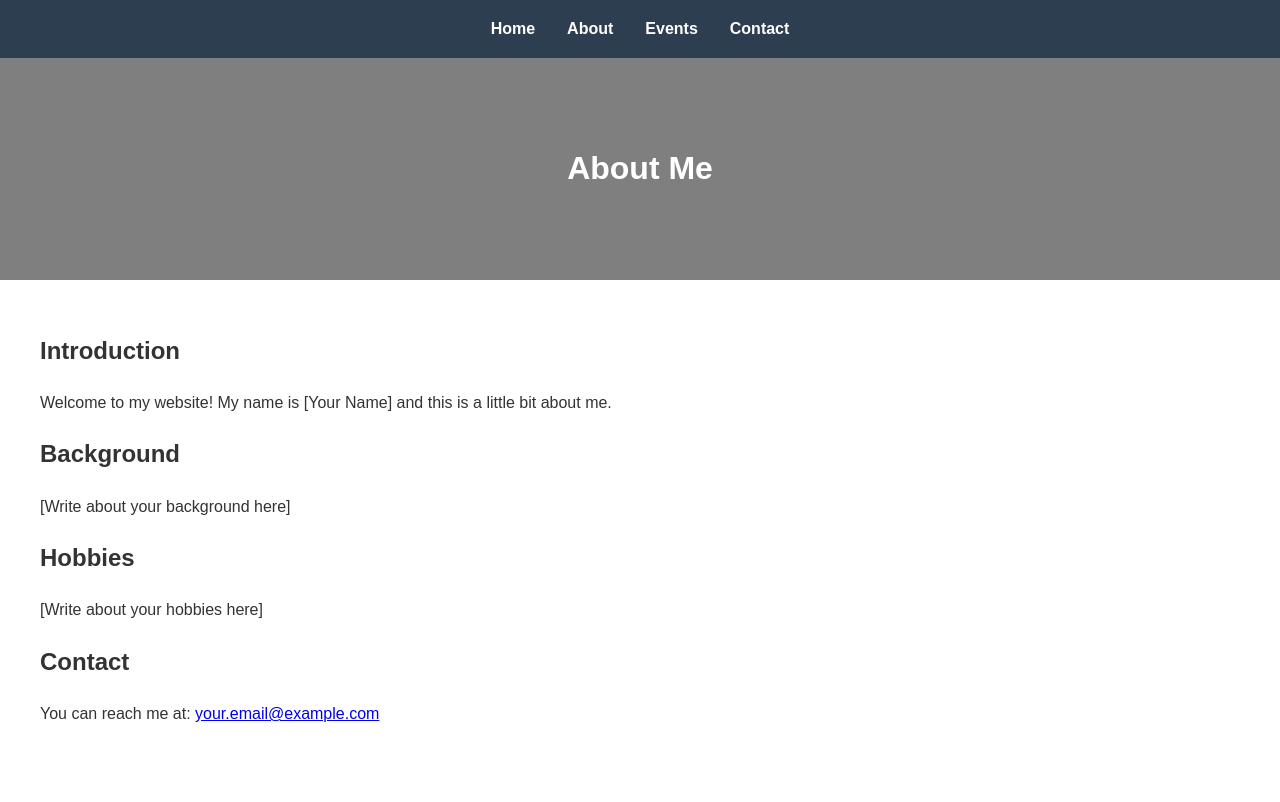
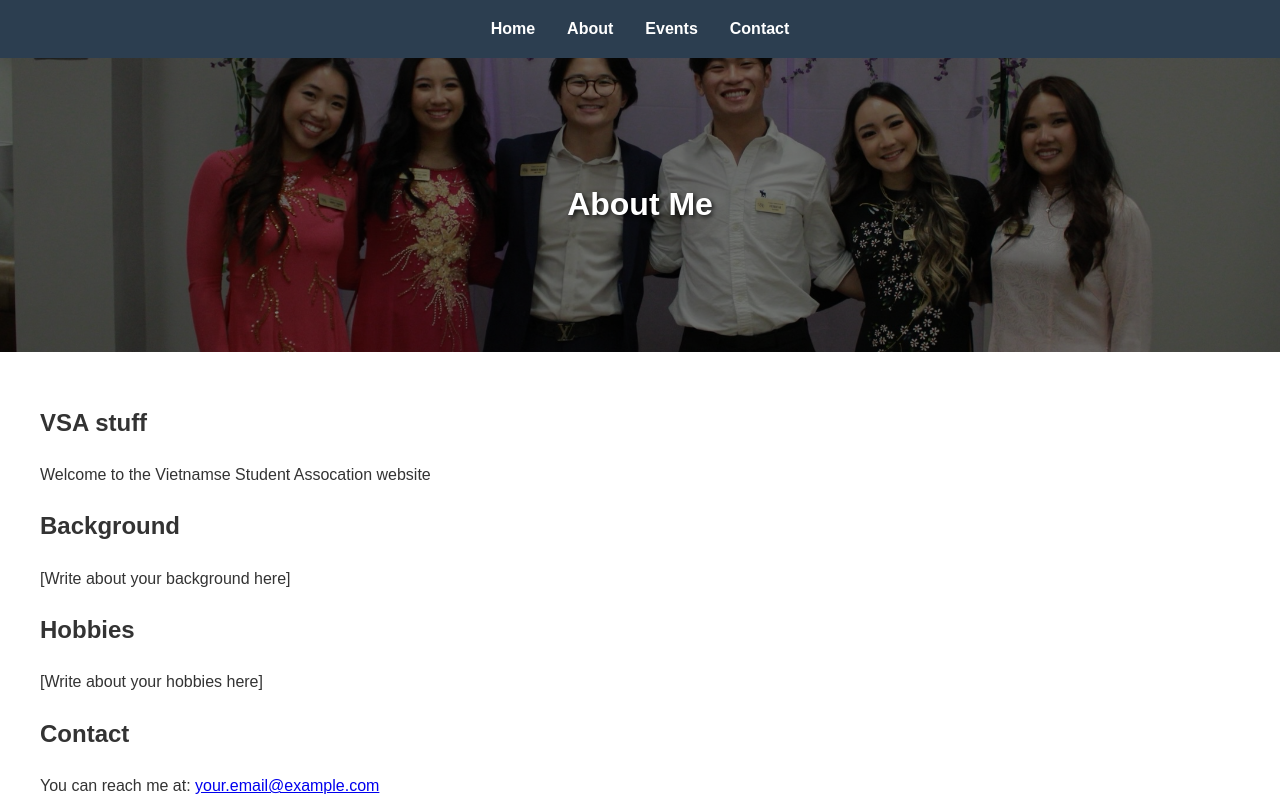
Before and after one commit to PatrickHeeHaw/VSA-webstiee, a plain HTML site: page pages/about.html in a window 1280 px wide. Shown: the top 802 px of the page. Drawn offline with Linux system fonts and the light colour scheme.

Commit message:
putting an image as the header

```diff
--- a/css/style.css
+++ b/css/style.css
@@ -43,18 +43,32 @@ nav a:hover {
 }
 
 header {
-    display: flex; /* Use flexbox to align items */
-    align-items: center; /* Vertically center items */
-    justify-content: center; /* Horizontally center items */
-    padding: 20px; /* Add some padding */
-    background-color: #f4f4f4; /* Optional: Add a background color */
-    text-align: center; /* Center text */
-    background: linear-gradient(rgba(0,0,0,0.5), rgba(0,0,0,0.5)), url('assets/Interns2023.JPEG');
+    background-image: url('../assets/Interns2023.JPEG');
     background-size: cover;
     background-position: center;
+    background-repeat: no-repeat;
     color: white;
+    padding: 100px 20px;
     text-align: center;
-    padding: 4rem 2rem;
+    position: relative;
+}
+header::before {
+    content: '';
+    position: absolute;
+    top: 0;
+    left: 0;
+    width: 100%;
+    height: 100%;
+    background-color: rgba(0, 0, 0, 0.5); /* Black overlay with 50% opacity */
+    z-index: 1;
+}
+
+/* Make sure text appears above the overlay */
+header h1, header p {
+    position: relative;
+    z-index: 2;
+    /* Optional: add text shadow for better readability */
+    text-shadow: 2px 2px 4px rgba(0, 0, 0, 0.8);
 }
 
 /* Style for the image */
--- a/pages/about.html
+++ b/pages/about.html
@@ -23,8 +23,8 @@
 
     <main>
         <section>
-            <h2>Introduction</h2>
-            <p>Welcome to my website! My name is [Your Name] and this is a little bit about me.</p>
+            <h2>VSA stuff</h2>
+            <p>Welcome to the Vietnamse Student Assocation website</p>
         </section>
         <section>
             <h2>Background</h2>
```
Also changed, not shown: index.html (+0 -1 lines).
